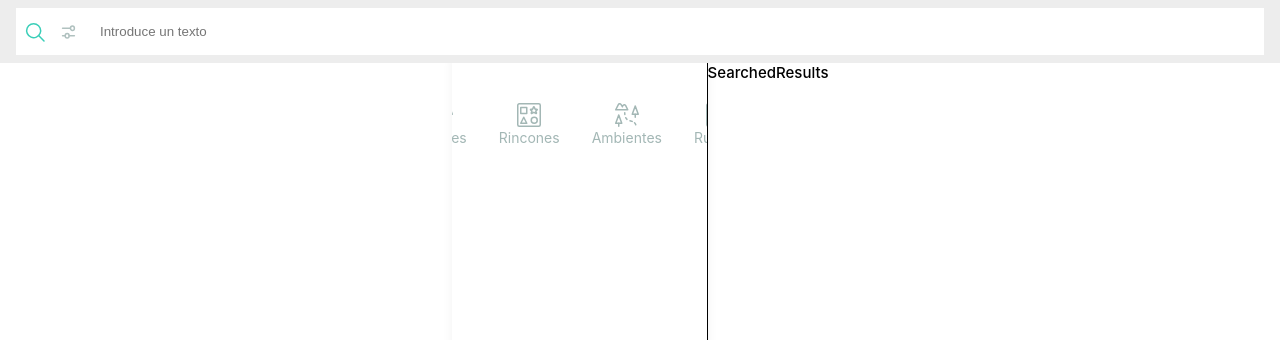
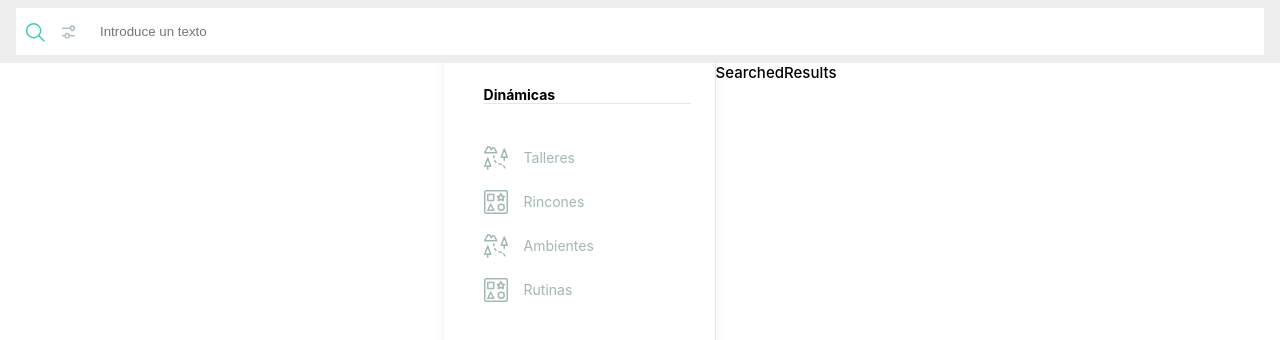
Before and after one commit to arrastia/innovamat, a React (Create React App) app: page /recursos/search in a window 1280 px wide. Shown: the top 340 px of the page. Built offline with nearby package versions, Linux system fonts and the light colour scheme.

Commit message:
UPDATE - resources styles

```diff
--- a/src/ui/Resources/Resources.styles.ts
+++ b/src/ui/Resources/Resources.styles.ts
@@ -17,13 +17,29 @@ const CardSection = styled('div')`
   display: flex;
   flex-wrap: wrap;
   gap: 2rem;
-  justify-content: space-between;
+  justify-content: center;
   margin: 1rem 0;
   width: 100%;
 
-  /* display: grid;
+  display: grid;
   grid-template-columns: 1fr;
 
+  /* @media (min-width: 375px) {
+    grid-gap: 1.2rem;
+    grid-template-columns: repeat(2, 1fr);
+  }
+  @media (min-width: 500px) {
+    grid-template-columns: repeat(3, 1fr);
+  }
+  @media (min-width: 768px) {
+    grid-template-columns: repeat(4, 1fr);
+  }
+  @media (min-width: 1080px) {
+    grid-template-columns: repeat(5, 1fr);
+  }
+  @media (min-width: 1250px) {
+    grid-gap: 1.4rem;
+  } */
   @media (min-width: 420px) {
     grid-gap: 1.2rem;
     grid-template-columns: repeat(2, 1fr);
@@ -39,7 +55,7 @@ const CardSection = styled('div')`
   }
   @media (min-width: 1600px) {
     grid-gap: 1.4rem;
-  } */
+  }
 `;
 
 export const Styles = { ResourcesStyles, Title, CardSection };
--- a/src/ui/_components/Card/Card.styles.ts
+++ b/src/ui/_components/Card/Card.styles.ts
@@ -9,10 +9,13 @@ const Card = styled('div')`
   background: #ffffff;
   border-radius: 5px;
   cursor: pointer;
-  justify-content: center;
+  /* justify-content: center; */
   padding: 0.75rem;
   transition: all 100ms ease-in;
-  width: 300px;
+
+  /* @media (min-width: 420px) {
+    width: 300px;
+  } */
 
   &:hover {
     box-shadow: 0px 4px 4px rgba(0, 0, 0, 0.1);
--- a/src/ui/_components/Filters/_components/Panel/Panel.styles.ts
+++ b/src/ui/_components/Filters/_components/Panel/Panel.styles.ts
@@ -21,6 +21,10 @@ const Panel = styled('div')<{ isVisible: boolean }>`
   z-index: 1;
   right: 0;
   max-width: 240px;
+
+  @media (min-width: 768px) {
+    left: 0;
+  }
 `;
 
 export const Styles = { Panel };
--- a/src/ui/_components/Navigation/Navigation.styles.ts
+++ b/src/ui/_components/Navigation/Navigation.styles.ts
@@ -14,15 +14,20 @@ const Navigation = styled('nav')`
   z-index: 1;
 
   @media (min-width: 768px) {
-    border-right-color: ${({ theme }) => theme.colors.primary};
     border-right: 1px solid;
-    flex-basis: 20%;
+    border-right-color: ${({ theme }) => theme.colors.lightGrey};
+    flex-basis: 30%;
     flex-shrink: 0;
     max-width: 272px;
 
     overflow: auto;
     padding: 1.5rem;
+    padding-left: 2.5rem;
     position: relative;
+    flex-direction: column;
+    justify-content: start;
+    gap: 1rem;
+    z-index: 0;
   }
 `;
 
@@ -34,6 +39,32 @@ const Menu = styled('ul')`
   /* max-width: 18.5rem; */
   padding: 1rem 2rem;
   width: 100%;
+
+  @media (min-width: 768px) {
+    flex-direction: column;
+    justify-content: start;
+    gap: 1.25rem;
+    padding: 1rem 0;
+  }
 `;
 
-export const Styles = { Menu, Navigation };
+const NavigtaionTitle = styled('h3')`
+  display: none;
+
+  @media (min-width: 768px) {
+    border-bottom: 1px solid;
+    border-bottom-color: ${({ theme }) => theme.colors.lightGrey};
+    display: block;
+
+    font-size: 14px;
+    font-weight: 700;
+    line-height: 16px;
+    letter-spacing: 0em;
+    margin: 0px;
+    margin-bottom: 0.6rem;
+    display: flex;
+    justify-content: space-between;
+  }
+`;
+
+export const Styles = { Menu, Navigation, NavigtaionTitle };
--- a/src/ui/_components/Navigation/Navigation.tsx
+++ b/src/ui/_components/Navigation/Navigation.tsx
@@ -26,6 +26,7 @@ const menuItems: Item[] = [
 
 export const Navigation = () => (
   <Styles.Navigation>
+    <Styles.NavigtaionTitle>Dinámicas</Styles.NavigtaionTitle>
     <Styles.Menu>
       {menuItems.map(menuItem => (
         <NavLinkItem key={menuItem.label} {...menuItem} />
--- a/src/ui/_components/Navigation/_components/NavLinkItem/NavLinkItem.styles.ts
+++ b/src/ui/_components/Navigation/_components/NavLinkItem/NavLinkItem.styles.ts
@@ -19,6 +19,11 @@ const NavLinkItem = styled(NavLink)`
   &.isActive {
     color: ${({ theme }) => theme.colors.primary};
   }
+
+  @media (min-width: 768px) {
+    flex-direction: row;
+    gap: 1rem;
+  }
 `;
 
 const NavLinkItemLabel = styled('label')<{ isActive: boolean }>`
```
